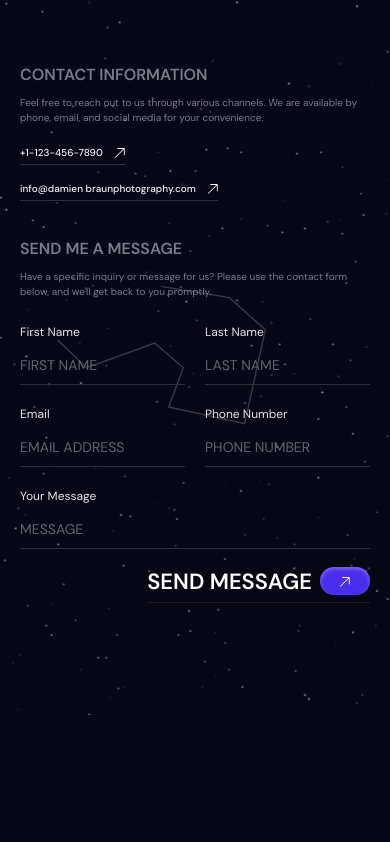
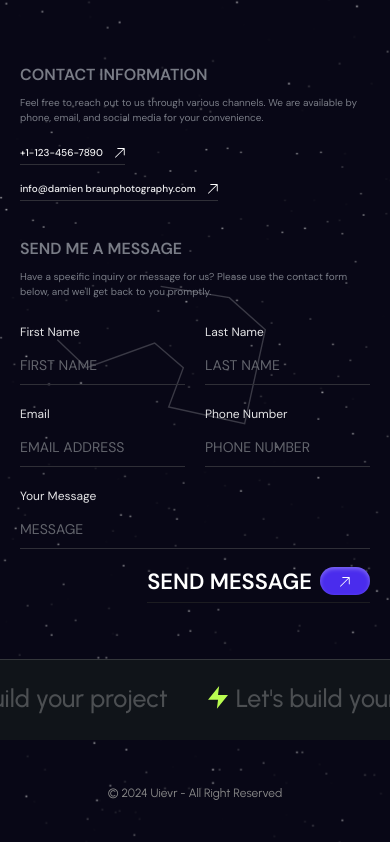
Before and after one commit to ajmal-j/uievr, a React (Vite) app: page / in a window 390 px wide. Shown: the part 9189-10031 px from the top of the page. Before the commit the page ends 9904 px from the top, so only its background shows below. Built offline with nearby package versions, Linux system fonts and the light colour scheme.

Commit message:
feat : complete footer section responsiveness.

```diff
--- a/src/components/layouts/footer.tsx
+++ b/src/components/layouts/footer.tsx
@@ -1,7 +1,7 @@
 export default function Footer() {
   return (
-    <footer>
-      <p className='text-[#8A8A8A] font-urbanist text-[24px] text-center'>
+    <footer className='xl:pb-20 lg:pb-16 md:pb-14 sm:pb-12 pb-10 sm:pt-0 pt-5'>
+      <p className='text-[#8A8A8A] font-urbanist xl:text-[24px] lg:text-[20px] md:text-[16px] sm:text-[14px] text-[12px] text-center'>
         © 2024 Uievr - All Right Reserved
       </p>
     </footer>
--- a/src/components/pages/home/infinite-horizontal-moving-cards.tsx
+++ b/src/components/pages/home/infinite-horizontal-moving-cards.tsx
@@ -2,11 +2,19 @@ import { motion } from "framer-motion";
 
 export default function InfiniteHorizontalMovingCards() {
   return (
-    <div className='relative border-t border-t-white/15 overflow-hidden whitespace-nowrap bg-[#101419] pt-12 pb-14 flex items-center justify-start gap-24'>
+    <div className='relative border-t border-t-white/15 overflow-hidden whitespace-nowrap bg-[#101419] xl:pt-12 lg:pt-10 md:pt-8 sm:pt-6 pt-5 xl:pb-14 lg:pb-12 md:pb-10 sm:pb-8 pb-6 flex items-center justify-start gap-24'>
+      <Card />
+      <Card />
+    </div>
+  );
+}
+
+function Card() {
+  return (
     <motion.div
-        className='flex items-center gap-24 text-gray-400 text-3xl font-medium'
+      className='flex items-center lg:gap-24 md:gap-18 sm:gap-14 gap-10 text-gray-400 text-3xl font-medium'
       animate={{
-          x: ["0%", "-100%"],
+        x: ["0%", "-50%"],
         transition: {
           x: {
             repeat: Infinity,
@@ -18,49 +26,22 @@ export default function InfiniteHorizontalMovingCards() {
       }}
     >
       {[...Array(10)].map((_, index) => (
-          <div key={index} className='flex items-center gap-5'>
-            <div className='w-[40px]'>
+        <div
+          key={index}
+          className='flex items-center lg:gap-5 md:gap-4 sm:gap-3 gap-2'
+        >
+          <div className='xl:w-[40px] lg:w-[35px] md:w-[30px] sm:w-[25px] w-[20px]'>
             <img
               src='/pages/home/elements/flash-secondary.svg'
               className='object-contain'
               alt=''
             />
           </div>
-            <span className='text-white/25 font-urbanist text-[66px] font-medium inline-block'>
+          <span className='text-white/25 font-urbanist xl:text-[66px] lg:text-[55px] md:text-[45px] sm:text-[35px] text-[25px] font-medium inline-block'>
             Let's build your project
           </span>
         </div>
       ))}
     </motion.div>
-      <motion.div
-        className='flex items-center gap-24 text-gray-400 text-3xl font-medium'
-        animate={{
-          x: ["0%", "-100%"],
-          transition: {
-            x: {
-              repeat: Infinity,
-              repeatType: "loop",
-              duration: 100,
-              ease: "linear",
-            },
-          },
-        }}
-      >
-        {[...Array(10)].map((_, index) => (
-          <div key={index} className='flex items-center gap-5'>
-            <div className='w-[40px]'>
-              <img
-                src='/pages/home/elements/flash-secondary.svg'
-                className='object-contain'
-                alt=''
-              />
-            </div>
-            <span className='text-white/25 font-urbanist text-[66px] font-medium inline-block'>
-              Let's build your project
-            </span>
-          </div>
-        ))}
-      </motion.div>
-    </div>
   );
 }
--- a/src/pages/home.tsx
+++ b/src/pages/home.tsx
@@ -14,7 +14,7 @@ import StepsToWorkWithUs from "@/components/pages/home/steps-to-work-with-us";
 
 export default function Home() {
   return (
-    <div className="overflow-hidden 2xl:space-y-28 xl:space-y-24 lg:space-y-20 md:space-y-16 sm:space-y-14 space-y-6 pb-20">
+    <div className='overflow-hidden 2xl:space-y-28 xl:space-y-24 lg:space-y-20 md:space-y-16 sm:space-y-14 space-y-6'>
       <Hero />
       <OurClients />
       <StepsToWorkWithUs />
@@ -26,8 +26,8 @@ export default function Home() {
       <ClientTestimonials />
       <LetsWorkGradientText />
       <Contact />
-      {/* <InfiniteHorizontalMovingCards /> */}
-      {/* <Footer /> */}
+      <InfiniteHorizontalMovingCards />
+      <Footer />
     </div>
   );
 }
```
Lines whose indentation alone changed are shown as unchanged.
